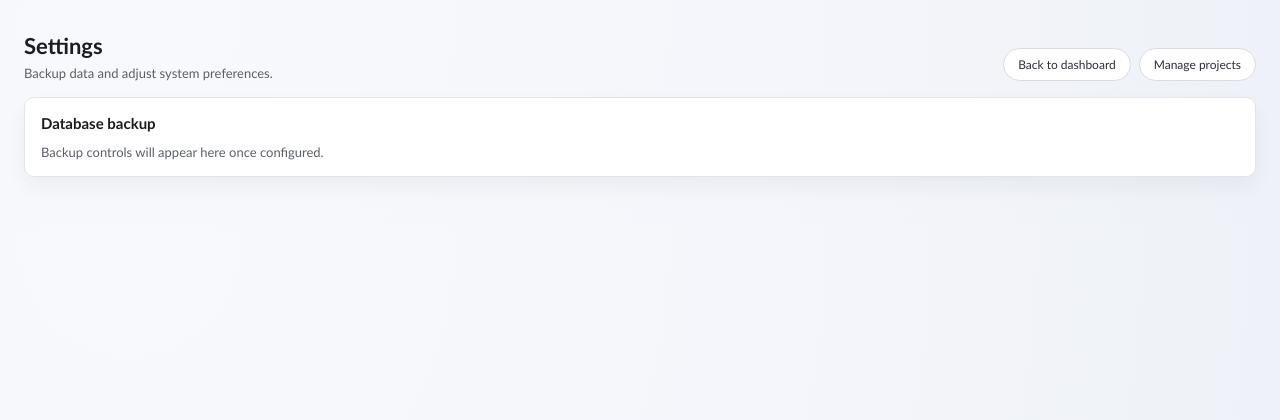
After one commit to gulkily/penelope, a FastAPI app: template templates/settings.html in a window 1280 px wide. The commit adds this page. Shown: the top 420 px of the page. Run offline with FastAPI, Linux system fonts and the light colour scheme; the template is opened without the code that fills it, so the values that code supplies are empty.

Commit message:
feat: add settings page shell

```diff
--- a/app/main.py
+++ b/app/main.py
@@ -30,3 +30,8 @@ def index(request: Request) -> HTMLResponse:
 @app.get("/projects", response_class=HTMLResponse)
 def manage_projects(request: Request) -> HTMLResponse:
     return templates.TemplateResponse("manage_projects.html", {"request": request})
+
+
+@app.get("/settings", response_class=HTMLResponse)
+def settings(request: Request) -> HTMLResponse:
+    return templates.TemplateResponse("settings.html", {"request": request})
--- a/static/css/main.css
+++ b/static/css/main.css
@@ -451,6 +451,12 @@ body {
   color: var(--text-link-button);
 }
 
+.link-button-group {
+  display: inline-flex;
+  flex-wrap: wrap;
+  gap: 8px;
+}
+
 .link-button.small {
   padding: 4px 10px;
   font-size: 11px;
--- a/templates/index.html
+++ b/templates/index.html
@@ -18,7 +18,10 @@
               <option value="">Select a project</option>
             </select>
           </div>
-          <a class="link-button" href="/projects">Manage projects</a>
+          <div class="link-button-group">
+            <a class="link-button" href="/projects">Manage projects</a>
+            <a class="link-button" href="/settings">Settings</a>
+          </div>
         </header>
       </section>
 
--- a/templates/manage_projects.html
+++ b/templates/manage_projects.html
@@ -15,7 +15,10 @@
           <h1>Project Management</h1>
           <p class="hint">Add new projects and archive completed work.</p>
         </div>
-        <a class="link-button" href="/">Back to dashboard</a>
+        <div class="link-button-group">
+          <a class="link-button" href="/">Back to dashboard</a>
+          <a class="link-button" href="/settings">Settings</a>
+        </div>
       </header>
 
       <section class="card manage-card">
--- /dev/null
+++ b/templates/settings.html
@@ -0,0 +1,34 @@
+<!doctype html>
+<html lang="en">
+  <head>
+    <meta charset="utf-8" />
+    <meta name="viewport" content="width=device-width, initial-scale=1" />
+    <title>Settings</title>
+    <link rel="stylesheet" href="/static/css/main.css" />
+    <script src="/static/js/theme.js" defer></script>
+  </head>
+  <body>
+    <main class="page">
+      <header class="page-header">
+        <div>
+          <h1>Settings</h1>
+          <p class="hint">Backup data and adjust system preferences.</p>
+        </div>
+        <div class="link-button-group">
+          <a class="link-button" href="/">Back to dashboard</a>
+          <a class="link-button" href="/projects">Manage projects</a>
+        </div>
+      </header>
+
+      <section class="card card-compact">
+        <h2>Database backup</h2>
+        <p class="hint">
+          Backup controls will appear here once configured.
+        </p>
+      </section>
+    </main>
+    <button type="button" class="theme-toggle" id="theme-toggle">
+      System
+    </button>
+  </body>
+</html>
```
Also changed, not shown: docs/plans/database_backup_frontend_step4_implementation_summary.md (added, +4 -0 lines).
